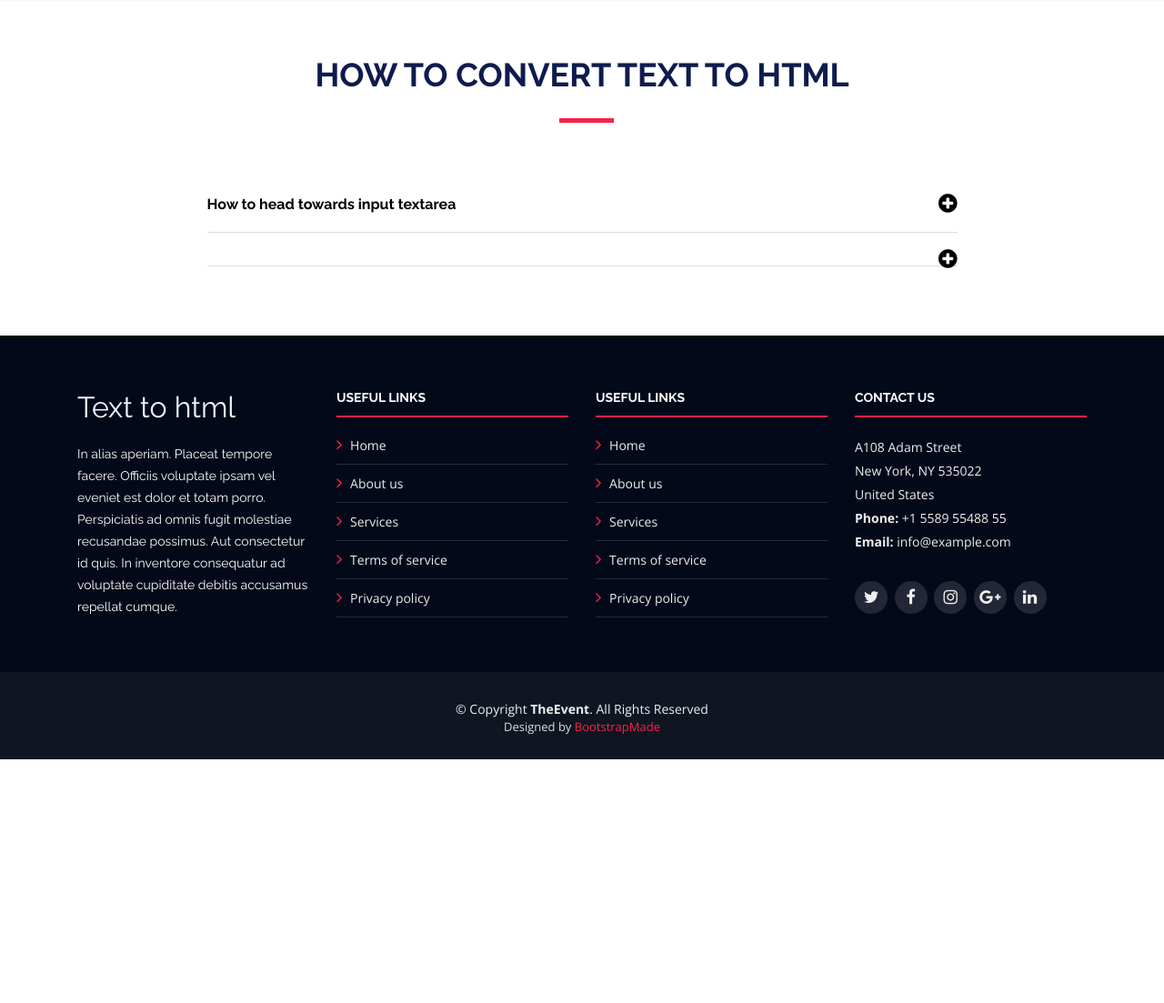
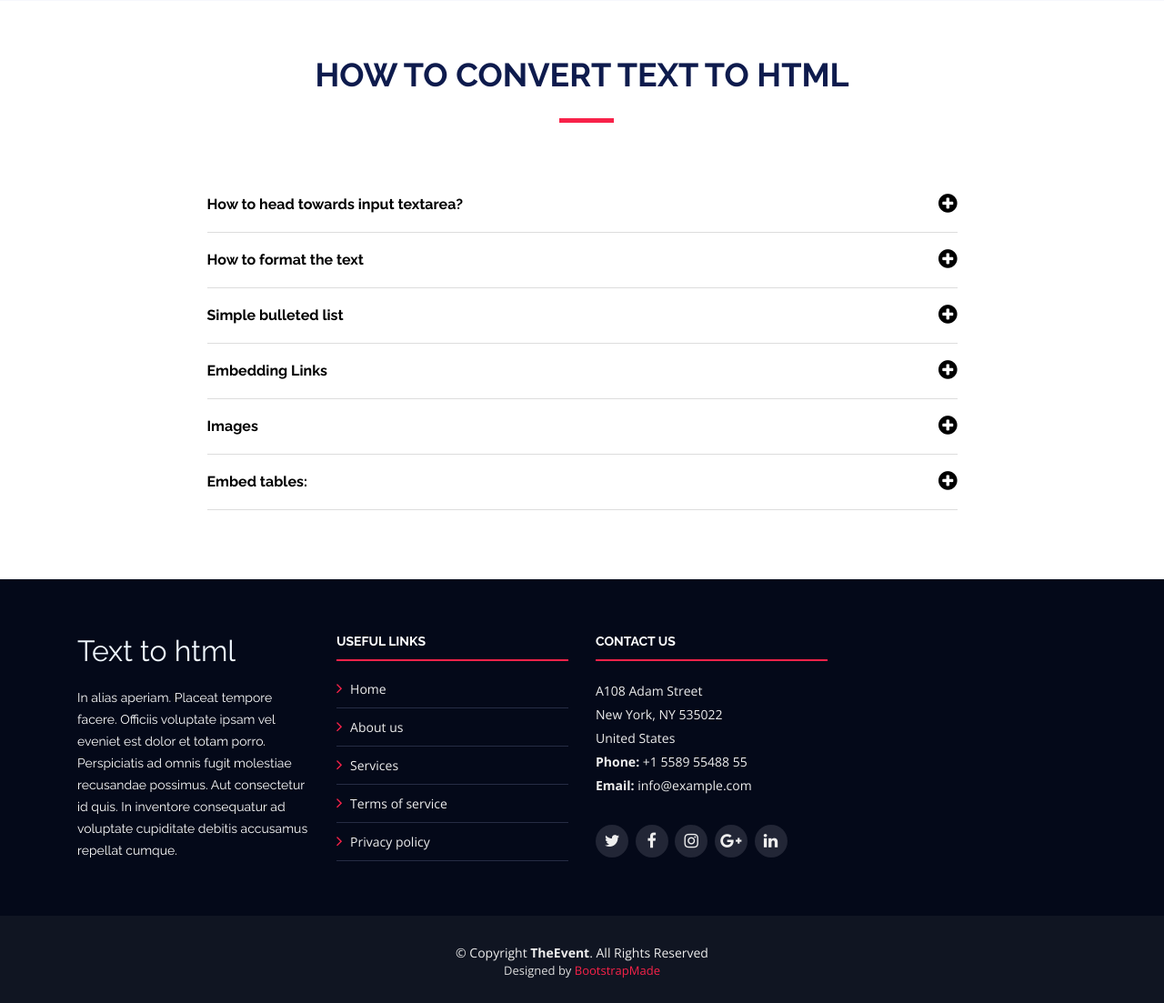
Before and after one commit to Hubcodee/Django_text_to_html, a Django app: template texthtmlformatter/templates/index.html in a window 1280 px wide. Shown: the part 3065-4168 px from the top of the page at 91% size. Before the commit the page ends 3900 px from the top, so only its background shows below. Run offline with Django 3.2, Linux system fonts and the light colour scheme; the template is opened without the code that fills it, so the values that code supplies are empty; some libraries are stand-ins or nearby versions.

Commit message:
content addition and template change - @ansh

```diff
--- a/texthtmlformatter/templates/base.html
+++ b/texthtmlformatter/templates/base.html
@@ -95,16 +95,6 @@
             </ul>
           </div>
 
-          <div class="col-lg-3 col-md-6 footer-links">
-            <h4>Useful Links</h4>
-            <ul>
-              <li><i class="fa fa-angle-right"></i> <a href="#">Home</a></li>
-              <li><i class="fa fa-angle-right"></i> <a href="#">About us</a></li>
-              <li><i class="fa fa-angle-right"></i> <a href="#">Services</a></li>
-              <li><i class="fa fa-angle-right"></i> <a href="#">Terms of service</a></li>
-              <li><i class="fa fa-angle-right"></i> <a href="#">Privacy policy</a></li>
-            </ul>
-          </div>
 
           <div class="col-lg-3 col-md-6 footer-contact">
             <h4>Contact Us</h4>
--- a/texthtmlformatter/templates/index.html
+++ b/texthtmlformatter/templates/index.html
@@ -182,7 +182,7 @@
           <ul id="faq-list">
 
             <li>
-              <a data-toggle="collapse" class="collapsed" href="#faq1">How to head towards input textarea
+              <a data-toggle="collapse" class="collapsed" href="#faq1">How to head towards input textarea?
                 <i class="fa fa-minus-circle"></i></a>
               <div id="faq1" class="collapse" data-parent="#faq-list">
                 <p>
@@ -192,65 +192,62 @@
             </li>
 
             <li>
-              <a data-toggle="collapse" href="#faq2" class="collapsed"> <i class="fa fa-minus-circle"></i></a>
+              <a data-toggle="collapse" href="#faq2" class="collapsed"> How to format the text<i
+                  class="fa fa-minus-circle"></i></a>
               <div id="faq2" class="collapse" data-parent="#faq-list">
                 <p>
-                  Dolor sit amet consectetur adipiscing elit pellentesque habitant morbi. Id interdum velit laoreet id
-                  donec ultrices. Fringilla phasellus faucibus scelerisque eleifend donec pretium. Est pellentesque elit
-                  ullamcorper dignissim. Mauris ultrices eros in cursus turpis massa tincidunt dui.
+                  Bold - /Text
+                </p>
+                <p>Paragraph - put as simply as u can including the formats for bold,italic and underline
+                  You can format your text with various styles: *those words will be bold*.
+                  If you prefer italic, **it's easy too !**
                 </p>
               </div>
             </li>
 
-            <!-- <li>
-              <a data-toggle="collapse" href="#faq3" class="collapsed">Dolor sit amet consectetur adipiscing elit
-                pellentesque habitant morbi? <i class="fa fa-minus-circle"></i></a>
+            <li>
+              <a data-toggle="collapse" href="#faq3" class="collapsed">Simple bulleted list<i
+                  class="fa fa-minus-circle"></i></a>
               <div id="faq3" class="collapse" data-parent="#faq-list">
                 <p>
-                  Eleifend mi in nulla posuere sollicitudin aliquam ultrices sagittis orci. Faucibus pulvinar elementum
-                  integer enim. Sem nulla pharetra diam sit amet nisl suscipit. Rutrum tellus pellentesque eu tincidunt.
-                  Lectus urna duis convallis convallis tellus. Urna molestie at elementum eu facilisis sed odio morbi
-                  quis
+                  - This is the 1st element
+                </p>
+                <p>- This is the 2nd element</p>
+                <p>
+                  - This is the 3rd element
                 </p>
               </div>
-            </li> -->
+            </li>
 
-            <!-- <li>
-              <a data-toggle="collapse" href="#faq4" class="collapsed">Ac odio tempor orci dapibus. Aliquam eleifend mi
-                in nulla? <i class="fa fa-minus-circle"></i></a>
+            <li>
+              <a data-toggle="collapse" href="#faq4" class="collapsed">Embedding Links <i
+                  class="fa fa-minus-circle"></i></a>
               <div id="faq4" class="collapse" data-parent="#faq-list">
-                <p>
-                  Dolor sit amet consectetur adipiscing elit pellentesque habitant morbi. Id interdum velit laoreet id
-                  donec ultrices. Fringilla phasellus faucibus scelerisque eleifend donec pretium. Est pellentesque elit
-                  ullamcorper dignissim. Mauris ultrices eros in cursus turpis massa tincidunt dui.
+                <p>You can embed links, just like this: __http://www.wikipedia.org__
                 </p>
               </div>
-            </li> -->
+            </li>
 
-            <!-- <li>
-              <a data-toggle="collapse" href="#faq5" class="collapsed">Tempus quam pellentesque nec nam aliquam sem et
-                tortor consequat? <i class="fa fa-minus-circle"></i></a>
+            <li>
+              <a data-toggle="collapse" href="#faq5" class="collapsed">Images<i class="fa fa-minus-circle"></i></a>
               <div id="faq5" class="collapse" data-parent="#faq-list">
-                <p>
-                  Molestie a iaculis at erat pellentesque adipiscing commodo. Dignissim suspendisse in est ante in. Nunc
-                  vel risus commodo viverra maecenas accumsan. Sit amet nisl suscipit adipiscing bibendum est. Purus
-                  gravida quis blandit turpis cursus in
+                <p>What about a nice image ?<br>
+                  img__flower.png__Image Title__
                 </p>
               </div>
-            </li> -->
+            </li>
 
-            <!-- <li>
-              <a data-toggle="collapse" href="#faq6" class="collapsed">Tortor vitae purus faucibus ornare. Varius vel
-                pharetra vel turpis nunc eget lorem dolor? <i class="fa fa-minus-circle"></i></a>
+            <li>
+              <a data-toggle="collapse" href="#faq6" class="collapsed">Embed tables: <i
+                  class="fa fa-minus-circle"></i></a>
               <div id="faq6" class="collapse" data-parent="#faq-list">
                 <p>
-                  Laoreet sit amet cursus sit amet dictum sit amet justo. Mauris vitae ultricies leo integer malesuada
-                  nunc vel. Tincidunt eget nullam non nisi est sit amet. Turpis nunc eget lorem dolor sed. Ut venenatis
-                  tellus in metus vulputate eu scelerisque. Pellentesque diam volutpat commodo sed egestas egestas
-                  fringilla phasellus faucibus. Nibh tellus molestie nunc non blandit massa enim nec.
+                  !! cell 1 !! cell 2 !! cell 3 !! cell 4 !!<br>
+                  !! cell 1b !! cell 2b !! cell 3b !! cell 4b !!<br>
+                  !! cell 1c !! cell 2c !! cell 3c !! cell 4c !!
                 </p>
               </div>
-            </li> -->
+            </li>
 
           </ul>
         </div>
```
Also changed, not shown: texthtmlformatter/home/views.py (+14 -8 lines), texthtmlformatter/templates/result.html (+9 -6 lines).
